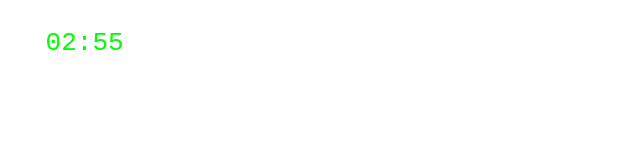
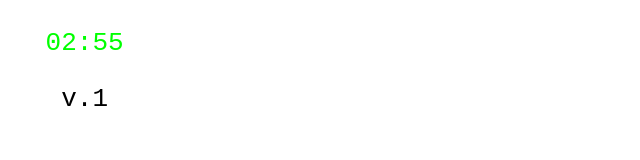
Before and after one commit to andreas-dahlen/Phone-widget-timer, a plain HTML site: page index.html in a window 1280 px wide. Shown: the full height of the page, 0-640 px from the left. Drawn offline with Linux system fonts and the light colour scheme.

Commit message:
version control

```diff
--- a/index.html
+++ b/index.html
@@ -52,6 +52,7 @@ html, body {
 <body>
   <div id="timer-container">
     <div id="timer">03:00</div>
+   <p> v.1</p>
   </div>
 
 <script>
```
